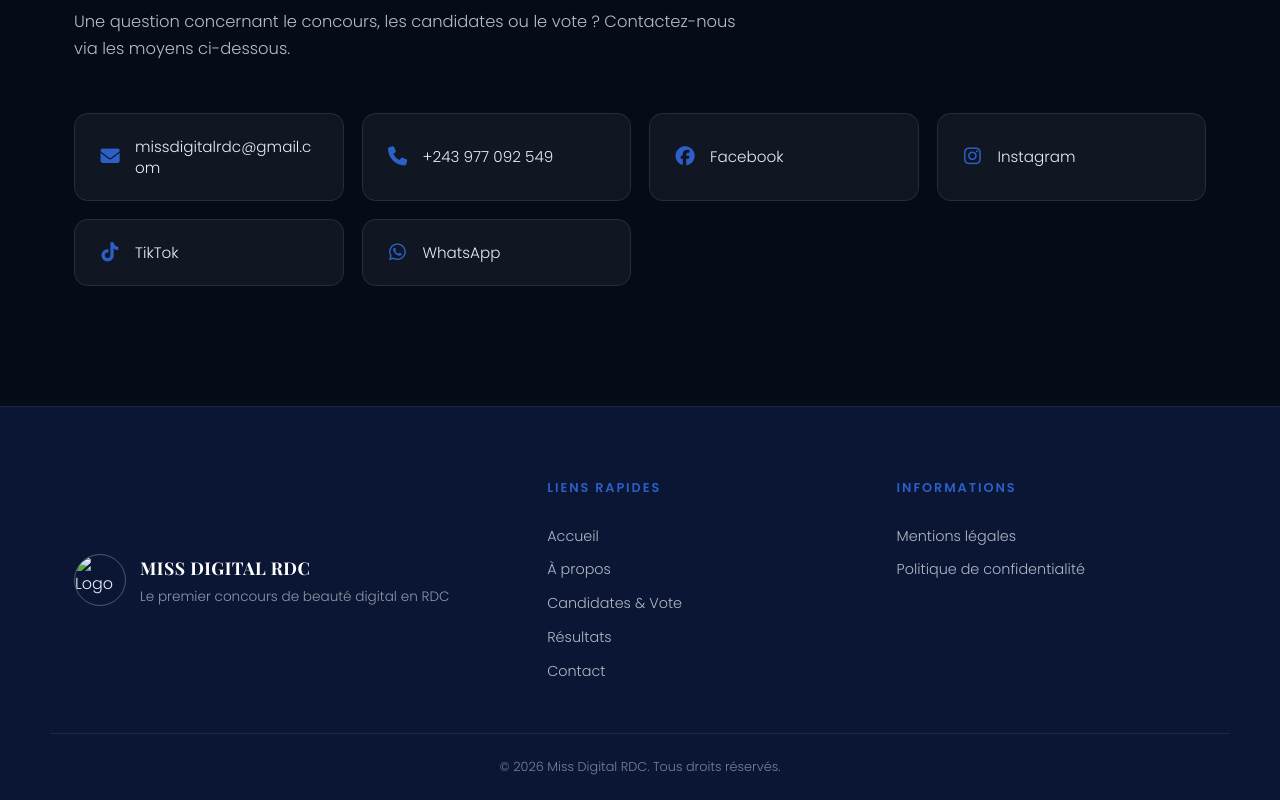
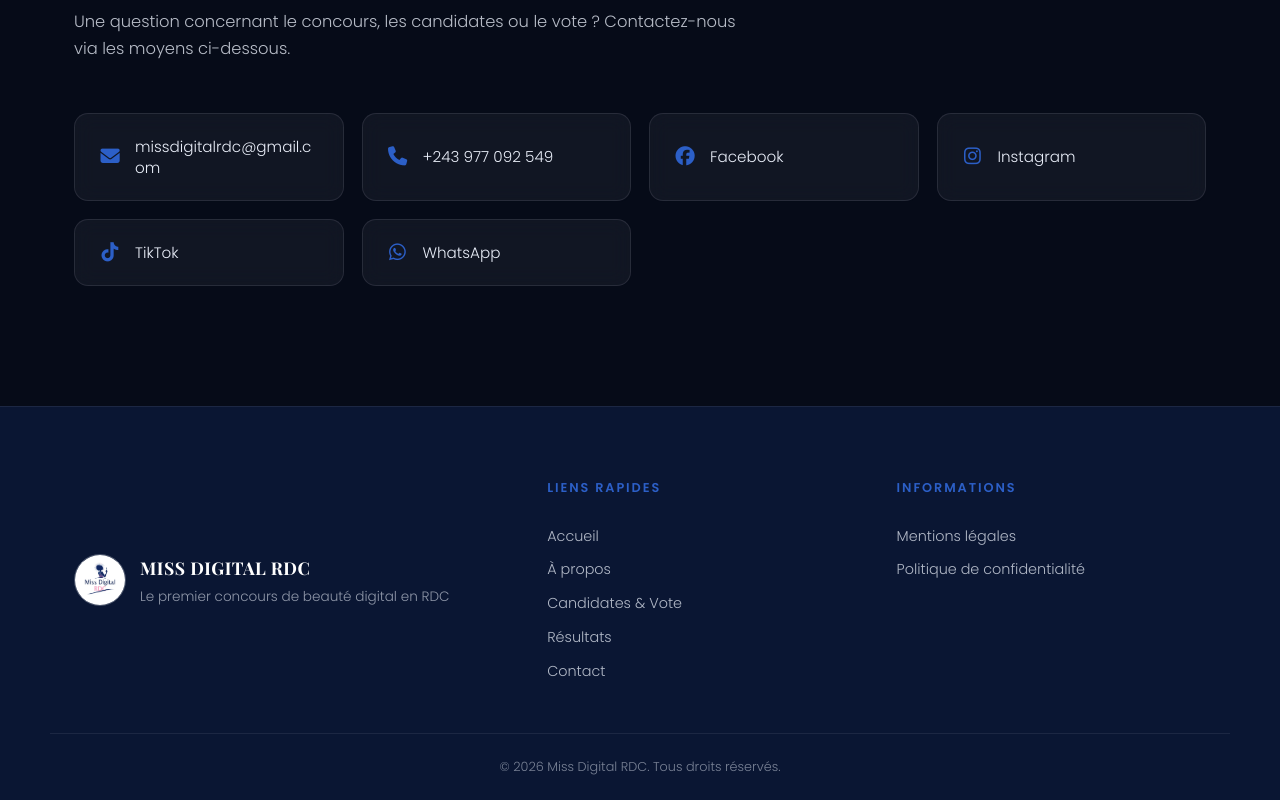
Before and after one commit to wealthforgerbusiness-source/Miss-Digital-Rdc, a plain HTML site: page index.html in a window 1280 px wide. Shown: the part 3826-4626 px from the top of the page. Drawn offline with nearby package versions, Linux system fonts and the light colour scheme; no server answers.

Commit message:
Update index.html

```diff
--- a/index.html
+++ b/index.html
@@ -284,7 +284,7 @@
 <footer class="site-footer">
   <div class="container footer-inner">
     <div class="footer-brand">
-      <img src="assets/logo.jpg" alt="Logo Miss Digital RDC" class="footer-logo">
+      <img src="logo.jpg" alt="Logo Miss Digital RDC" class="footer-logo">
       <div>
         <p class="footer-title">MISS DIGITAL RDC</p>
         <p class="footer-tagline">Le premier concours de beauté digital en RDC</p>
```
